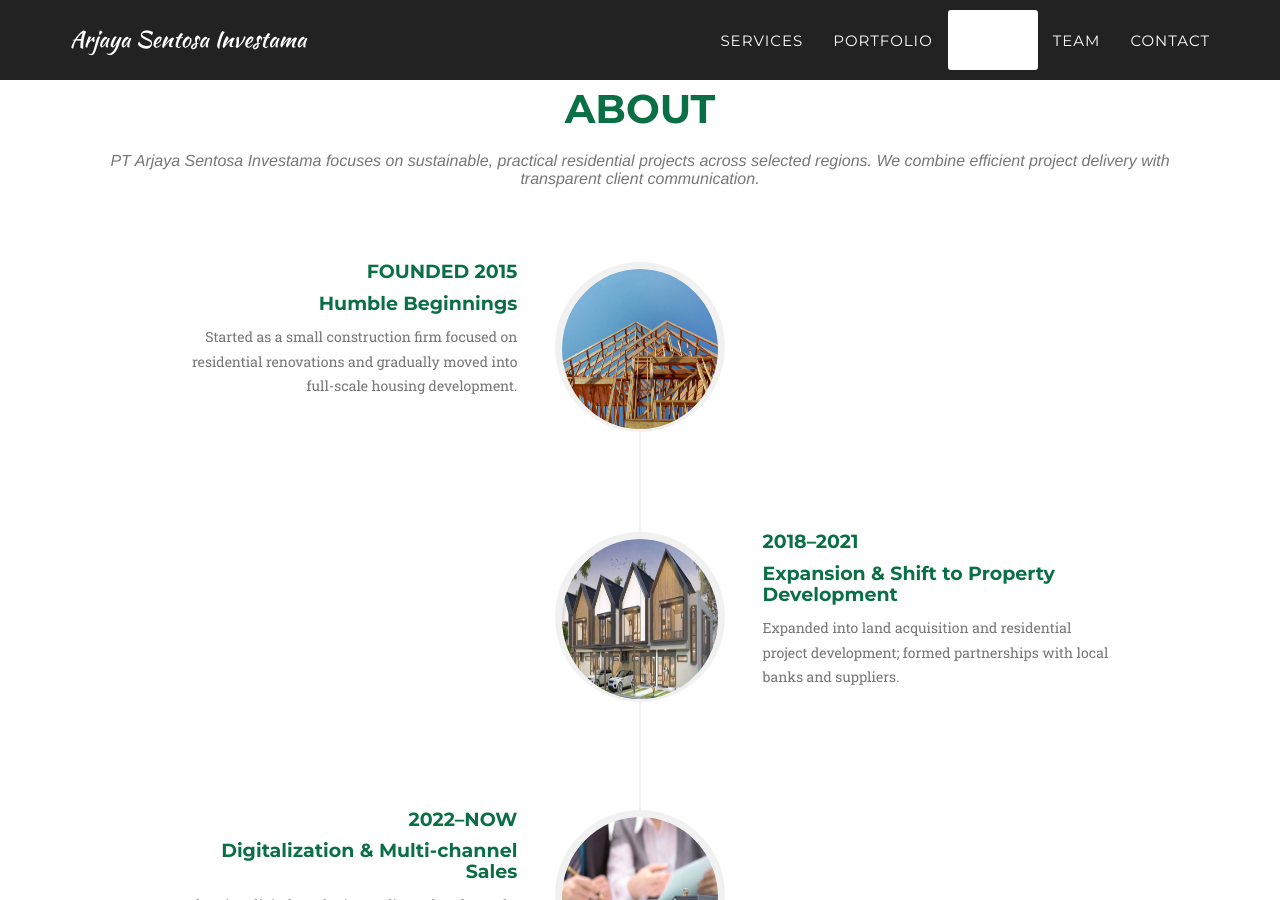
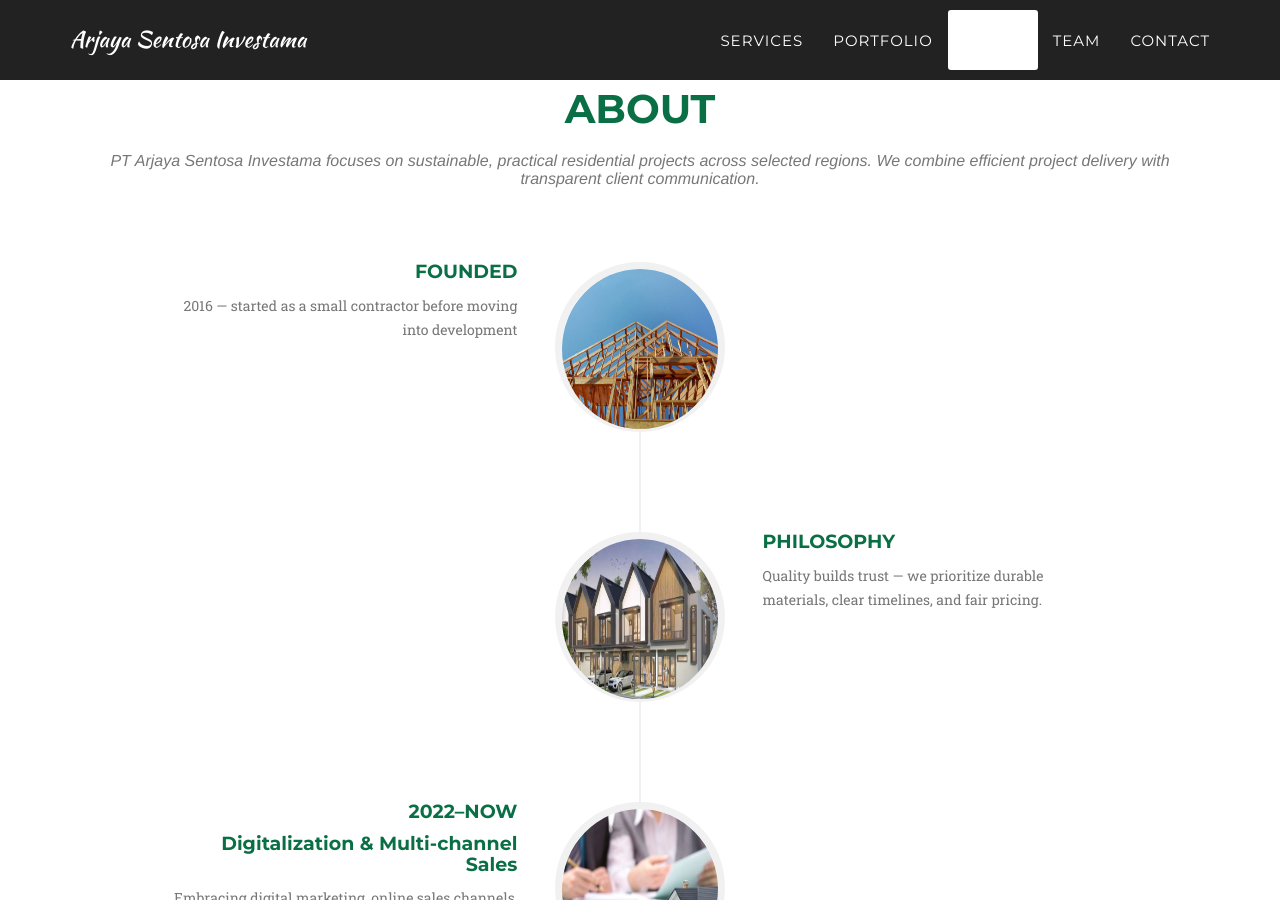
Before and after one commit to aptanadev/arjayasentosa, a Jekyll site: the page built from index.html, in a window 1280 px wide and 900 px high, scrolled down 2480 px. Built offline with Jekyll 4.4.1, drawn with Linux system fonts in a browser that asks for light colours; some web fonts are replaced.

Commit message:
update about

```diff
--- a/_includes/about.html
+++ b/_includes/about.html
@@ -16,11 +16,11 @@
                             </div>
                             <div class="timeline-panel">
                                 <div class="timeline-heading">
-                                    <h4>Founded 2015</h4>
-                                    <h4 class="subheading">Humble Beginnings</h4>
+                                    <h4>Founded</h4>
+                                    <h4 class="subheading"></h4>
                                 </div>
                                 <div class="timeline-body">
-                                    <p class="text-muted">Started as a small construction firm focused on residential renovations and gradually moved into full-scale housing development.</p>
+                                    <p class="text-muted">2016 — started as a small contractor before moving into development</p>
                                 </div>
                             </div>
                         </li>
@@ -30,11 +30,11 @@
                             </div>
                             <div class="timeline-panel">
                                 <div class="timeline-heading">
-                                    <h4>2018–2021</h4>
-                                    <h4 class="subheading">Expansion & Shift to Property Development</h4>
+                                    <h4>Philosophy</h4>
+                                    <h4 class="subheading"></h4>
                                 </div>
                                 <div class="timeline-body">
-                                    <p class="text-muted">Expanded into land acquisition and residential project development; formed partnerships with local banks and suppliers.</p>
+                                    <p class="text-muted">Quality builds trust — we prioritize durable materials, clear timelines, and fair pricing.</p>
                                 </div>
                             </div>
                         </li>
```
